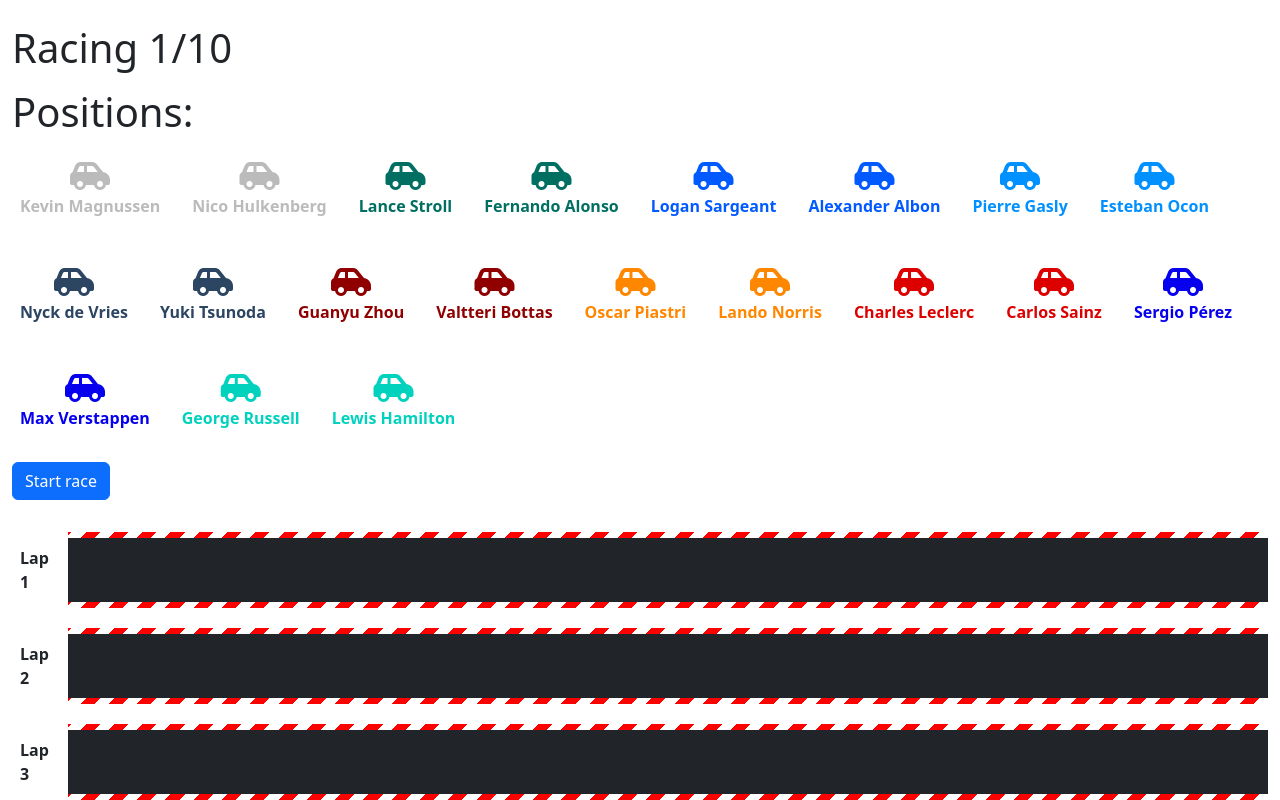
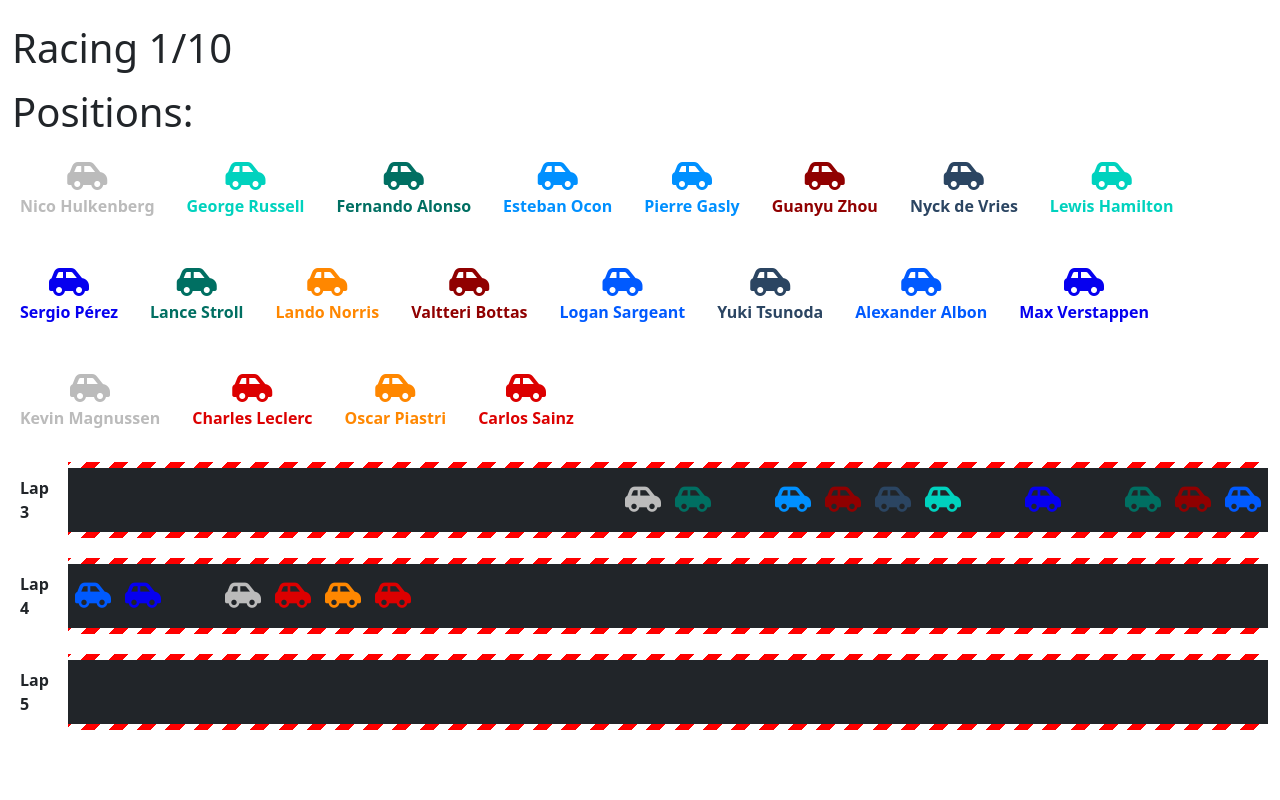
Before and after one commit to Fronchak-Projects/Racing-Simulator, a React (Vite) app: page / in a window 1280 px wide. Both pictures are taken after a click on the button "Start championship". Shown: the top 800 px of the page. Built offline with nearby package versions, Linux system fonts and the light colour scheme.

Commit message:
Move racing start logic to useEffect

```diff
--- a/src/components/Racing/index.tsx
+++ b/src/components/Racing/index.tsx
@@ -1,4 +1,4 @@
-import { useState, useRef } from 'react';
+import { useState, useRef, useEffect } from 'react';
 import Driver from "../../types/Driver";
 import RacingDriver from '../../types/RacingDriver';
 import Speedway from '../Speedway';
@@ -21,7 +21,6 @@ type Props = {
 
 const Racing = ({ numberOfLaps, lapSize, teams, systemPoints, setRacingPoints }: Props) => {
 
-    const [hasStarted, setHasStarted] = useState<boolean>(false);
     const [racingDrivers, setRacingDrivers] = useState<Array<RacingDriver>>(() => teams
             .reduce((prev: Array<Driver>, curr) => [...prev, ...curr.drivers], [])
             .map((driver) => ({
@@ -41,8 +40,7 @@ const Racing = ({ numberOfLaps, lapSize, teams, systemPoints, setRacingPoints }:
     const someoneFinished = racingDrivers.some((racingDriver) => racingDriver.position > speedWayLength);
     const hasFinished = racingDrivers.every((racingDriver) => racingDriver.position > speedWayLength);
 
-    const initRace = () => {
-        setHasStarted(true);
+    useEffect(() => {
         ciclo.current = setInterval(() => {
             setRacingDrivers((prevState) => {
                 if(run.current) {
@@ -83,7 +81,11 @@ const Racing = ({ numberOfLaps, lapSize, teams, systemPoints, setRacingPoints }:
                 }
             });
         }, 250);
-    }
+
+        return () => {
+            clearInterval(ciclo.current);
+        }
+    }, [speedWayLength, systemPoints]);
 
     if(hasFinished) {
         clearInterval(ciclo.current);
@@ -102,7 +104,6 @@ const Racing = ({ numberOfLaps, lapSize, teams, systemPoints, setRacingPoints }:
             <DriverCardsContainer
                 drivers={[...racingDrivers].reverse().map((racingDriver) => racingDriver.driver)}
             />
-            { !hasStarted && <button className="btn btn-primary my-3" onClick={initRace}>Start race</button>}
             { hasFinished && (
                 <button className="btn btn-primary mb-3" onClick={handleSetPoints}>Go to championship classification</button>
             ) }
```
